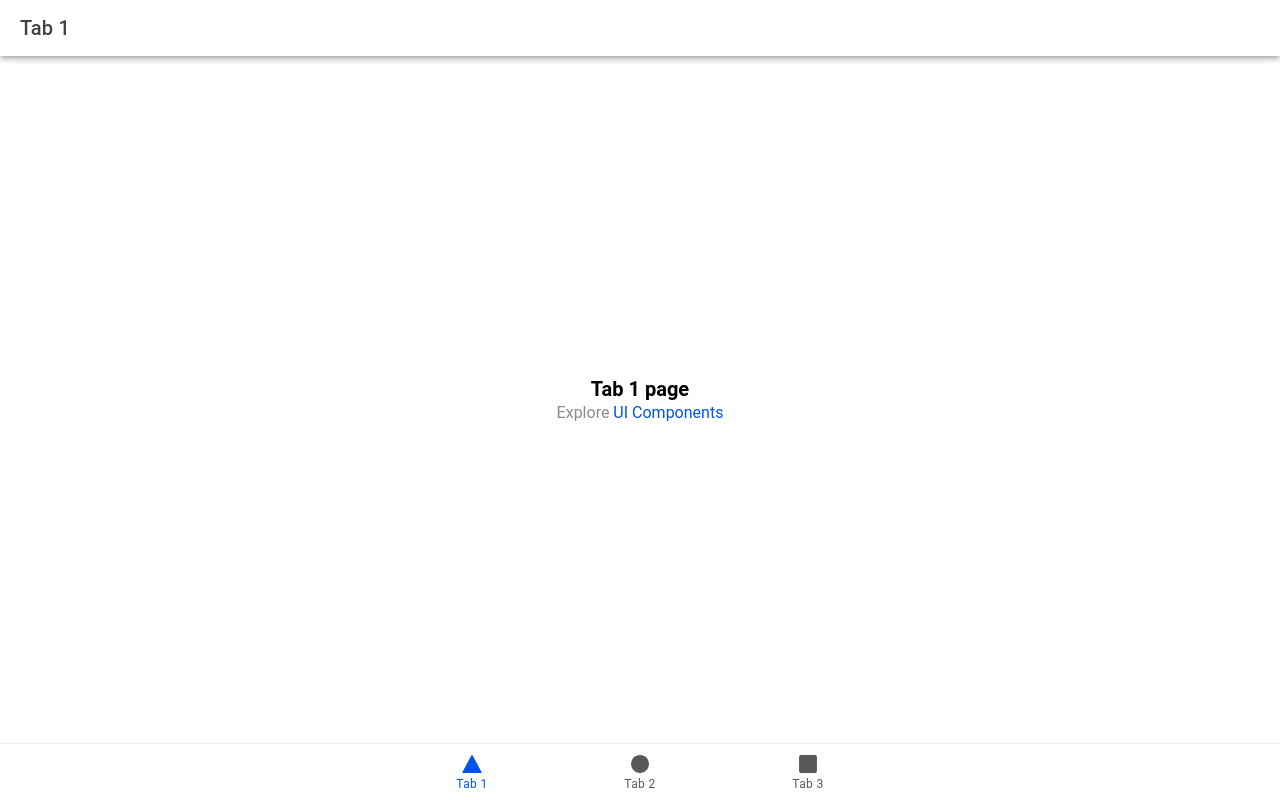
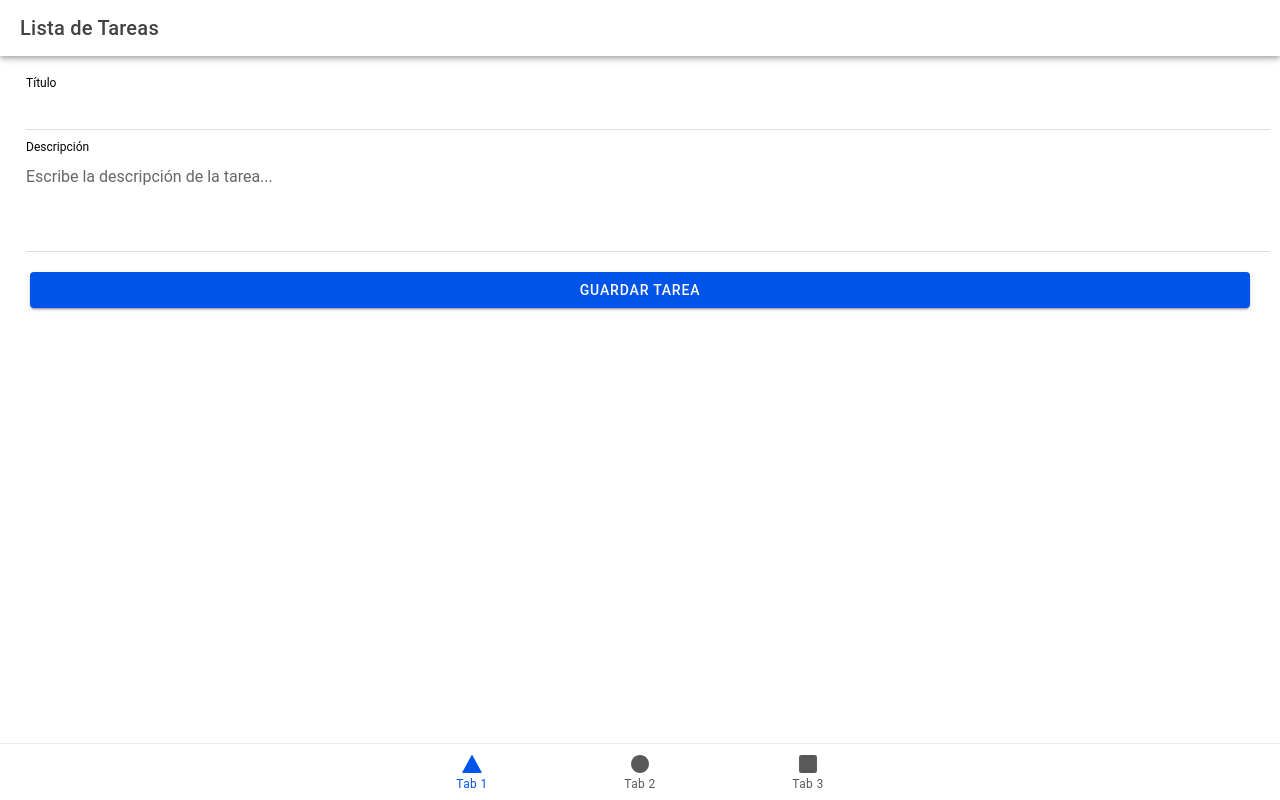
Before and after one commit to RocoBytes/to-do-list, a React (Vite) app: page /tab1 in a window 1280 px wide. Built offline with nearby package versions, Linux system fonts and the light colour scheme.

Commit message:
Initializing new project Eva1

```diff
--- a/src/pages/Tab1.css
+++ b/src/pages/Tab1.css
@@ -0,0 +1,17 @@
+ion-button[type="submit"] {
+  margin: 20px;
+}
+
+ion-list {
+  margin-top: 20px;
+}
+
+form {
+  padding: 10px;
+}
+
+ion-item p {
+  white-space: pre-wrap;
+  margin-top: 8px;
+  color: var(--ion-color-medium);
+}
--- a/src/pages/Tab1.tsx
+++ b/src/pages/Tab1.tsx
@@ -1,22 +1,130 @@
-import { IonContent, IonHeader, IonPage, IonTitle, IonToolbar } from '@ionic/react';
-import ExploreContainer from '../components/ExploreContainer';
+import {
+  IonContent,
+  IonHeader,
+  IonPage,
+  IonTitle,
+  IonToolbar,
+  IonList,
+  IonItem,
+  IonInput,
+  IonButton,
+  IonIcon,
+  IonLabel,
+  IonTextarea,
+} from '@ionic/react';
+import { trash, create } from 'ionicons/icons';
+import { useState } from 'react';
 import './Tab1.css';
 
+interface Tarea {
+  id: number;
+  titulo: string;
+  descripcion: string;
+}
+
 const Tab1: React.FC = () => {
+  const [tareas, setTareas] = useState<Tarea[]>([]);
+  const [nuevaTarea, setNuevaTarea] = useState<Tarea>({
+    id: 0,
+    titulo: '',
+    descripcion: ''
+  });
+  const [modoEdicion, setModoEdicion] = useState(false);
+
+  const guardarTarea = () => {
+    if (nuevaTarea.titulo.trim() === '') return;
+
+    if (modoEdicion) {
+      setTareas(tareas.map(tarea =>
+        tarea.id === nuevaTarea.id ? nuevaTarea : tarea
+      ));
+      setModoEdicion(false);
+    } else {
+      setTareas([...tareas, {
+        ...nuevaTarea,
+        id: Date.now()
+      }]);
+    }
+
+    setNuevaTarea({
+      id: 0,
+      titulo: '',
+      descripcion: ''
+    });
+  };
+
+  const editarTarea = (tarea: Tarea) => {
+    setNuevaTarea(tarea);
+    setModoEdicion(true);
+  };
+
+  const eliminarTarea = (id: number) => {
+    setTareas(tareas.filter(tarea => tarea.id !== id));
+  };
+
   return (
     <IonPage>
       <IonHeader>
         <IonToolbar>
-          <IonTitle>Tab 1</IonTitle>
+          <IonTitle>Lista de Tareas</IonTitle>
         </IonToolbar>
       </IonHeader>
-      <IonContent fullscreen>
-        <IonHeader collapse="condense">
-          <IonToolbar>
-            <IonTitle size="large">Tab 1</IonTitle>
-          </IonToolbar>
-        </IonHeader>
-        <ExploreContainer name="Tab 1 page" />
+      <IonContent>
+        <form onSubmit={(e) => {
+          e.preventDefault();
+          guardarTarea();
+        }}>
+          <IonItem>
+            <IonLabel position="stacked">Título</IonLabel>
+            <IonInput
+              value={nuevaTarea.titulo}
+              onIonChange={e => setNuevaTarea({
+                ...nuevaTarea,
+                titulo: e.detail.value || ''
+              })}
+              required
+            />
+          </IonItem>
+          <IonItem>
+            <IonLabel position="stacked">Descripción</IonLabel>
+            <IonTextarea
+              value={nuevaTarea.descripcion}
+              onIonChange={e => setNuevaTarea({
+                ...nuevaTarea,
+                descripcion: e.detail.value || ''
+              })}
+              rows={4}
+              placeholder="Escribe la descripción de la tarea..."
+            />
+          </IonItem>
+          <IonButton expand="block" type="submit">
+            {modoEdicion ? 'Actualizar' : 'Guardar'} Tarea
+          </IonButton>
+        </form>
+
+        <IonList>
+          {tareas.map(tarea => (
+            <IonItem key={tarea.id}>
+              <IonLabel>
+                <h2>{tarea.titulo}</h2>
+                <p>{tarea.descripcion}</p>
+              </IonLabel>
+              <IonButton
+                fill="clear"
+                onClick={() => editarTarea(tarea)}
+              >
+                <IonIcon icon={create} />
+              </IonButton>
+              <IonButton
+                fill="clear"
+                color="danger"
+                onClick={() => eliminarTarea(tarea.id)}
+              >
+                <IonIcon icon={trash} />
+              </IonButton>
+            </IonItem>
+          ))}
+        </IonList>
       </IonContent>
     </IonPage>
   );
```
